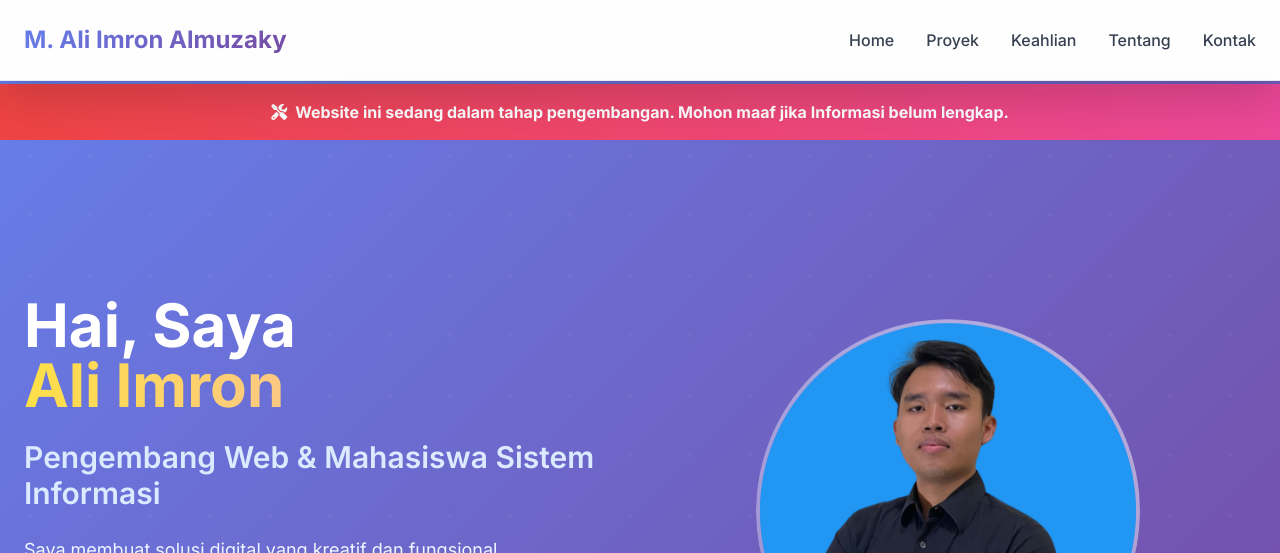
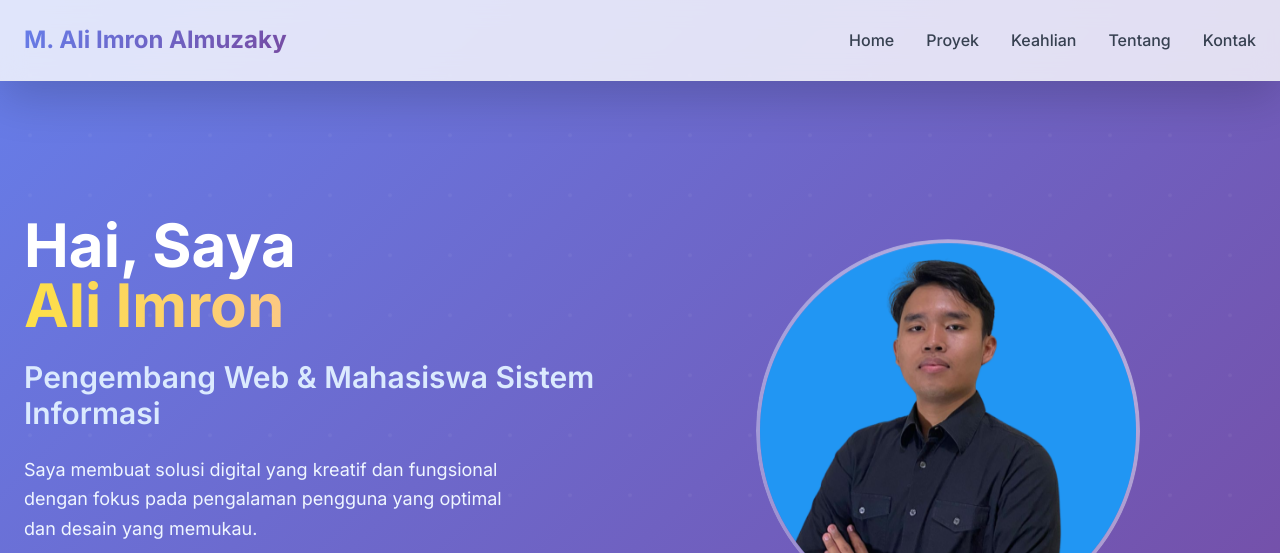
Before and after one commit to aliimron26/aliimron26.github.io, a plain HTML site: page index.html in a window 1280 px wide. Shown: the top 553 px of the page. Drawn offline with nearby package versions, Linux system fonts and the light colour scheme.

Commit message:
Update index.html

```diff
--- a/index.html
+++ b/index.html
@@ -45,11 +45,7 @@
     </header>
 
     <!-- Hero Section -->
-    <section id="home" class="hero-section text-white py-24 min-h-screen flex items-center relative mt-20">
-        <!-- Development Banner -->
-        <div class="absolute top-1 left-0 w-full bg-gradient-to-r from-red-500 to-pink-500 text-white text-center py-3 font-bold z-20"> <!-- z-20 to keep it above navbar -->
-            <i class="fas fa-tools mr-2"></i>Website ini sedang dalam tahap pengembangan. Mohon maaf jika Informasi belum lengkap.
-        </div>
+    <section id="home" class="hero-section text-white py-24 min-h-screen flex items-center relative">
 
         <div class="container mx-auto px-4 flex flex-col lg:flex-row items-center mt-16">
             <div class="lg:w-1/2 mb-12 lg:mb-0 z-10">
```
